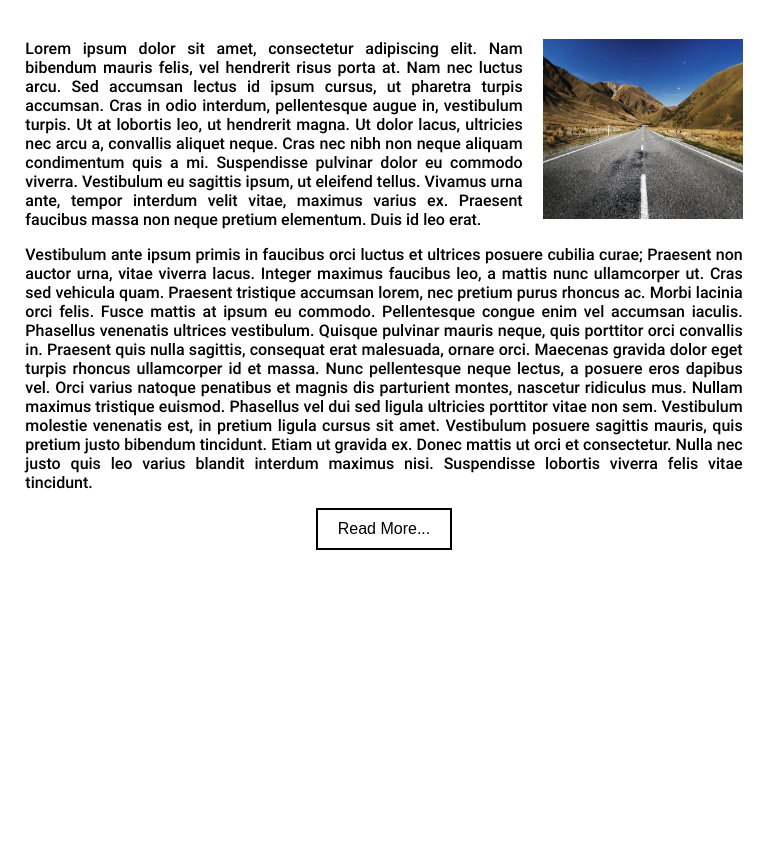
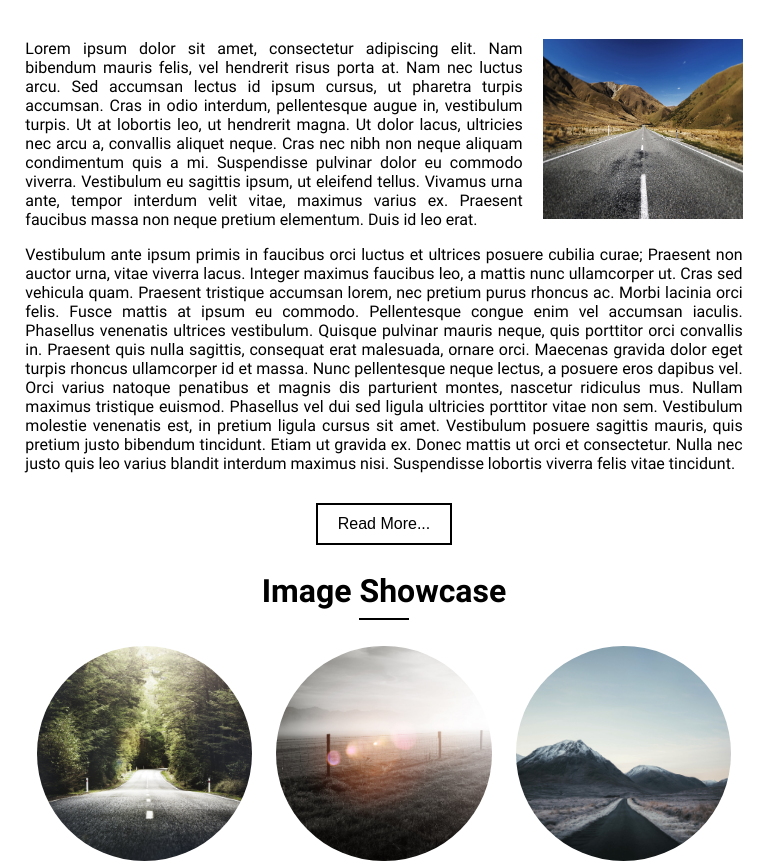
Before and after one commit to rampa2510/weDevelopTech, a plain HTML site: page index.html in a window 768 px wide. Shown: the part 563-1424 px from the top of the page. Before the commit the page ends 1123 px from the top, so only its background shows below. Drawn offline with Linux system fonts and the light colour scheme.

Commit message:
Completed Image showcase

```diff
--- a/css/index.css
+++ b/css/index.css
@@ -2,8 +2,8 @@
 @font-face {
     font-family: 'Roboto';
     src: url('../fonts/Roboto-Regular.ttf') format('truetype');
-    font-weight: normal;
-    font-style: normal;
+    font-weight: 100;
+    font-style: 100;
 }
 
 @font-face {
@@ -21,6 +21,11 @@
 }
 
 /* Desktop HTML */
+
+html {
+    scroll-behavior: smooth;
+}
+
 body {
     font-family: 'Roboto', sans-serif;
     padding-left: 2%;
@@ -115,6 +120,7 @@ body {
 
 .text-wrapper{
     text-align: justify;
+    font-weight: 100;
 }
 
 /* Tablet & Mobile CSS */
@@ -159,6 +165,7 @@ body {
     display: flex;
     justify-content: center;
     align-items: center;
+    margin-top: 30px;
 }
 
 .bordered-button {
@@ -174,6 +181,17 @@ body {
     color: #f09a1a;
 }
 
+#images-container {
+    width: 100%;
+    display: flex;
+    height: 250px;
+    justify-content: space-around;
+}
+
+#images-container img{
+    width: 20%;
+    border-radius: 50%;
+}
 
 /* Only mobile media query */
 @media screen and (max-width: 768px) {
@@ -219,6 +237,14 @@ body {
         height: 180px;
         width: 200px;
     }
+    #images-container {
+        height: 100px;
+        flex-wrap: wrap;
+    }
+
+    #images-container img {
+        width: 40%;
+    }
 }
 
 /* Only tablet media query */
@@ -226,4 +252,10 @@ body {
     #hero {
         height: 400px;
     }
+    #images-container {
+        height: 200px;
+    }
+    #images-container img {
+        width: 30%;
+    }
 }
--- a/index.html
+++ b/index.html
@@ -104,6 +104,14 @@
                 <button class="bordered-button">Read More...</button>
             </div>
         </article>
+        <article id="Gallery">
+            <h1 class="underline-heading">Image Showcase</h1>
+            <section id="images-container">
+                <img src="./images/1.jpg" />
+                <img src="./images/2.jpg" />
+                <img src="./images/3.jpg" />
+            </section>
+        </article>
     </main>
 
 
```
